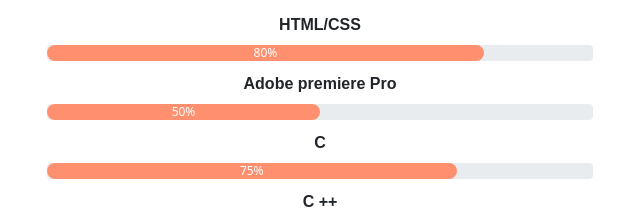
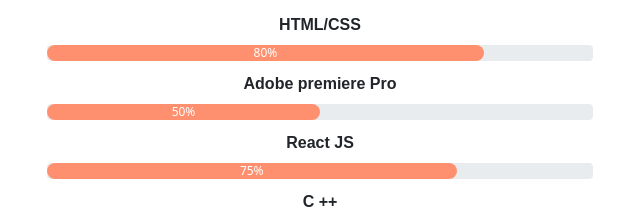
Before and after one commit to palnilava/Portfolio, a plain HTML site: page index.html in a window 1280 px wide. Shown: the part 1182-1401 px from the top of the page, 605-1245 px from the left. Drawn offline with nearby package versions, Linux system fonts and the light colour scheme; a web font is replaced by a local one.

Commit message:
Update index.html

```diff
--- a/index.html
+++ b/index.html
@@ -95,7 +95,7 @@
                          <div class="progress-bar" style="width: 50%;">50% </div>
                      </div>
 
-                     <p>C</p>
+                     <p>React JS</p>
                      <div class="progress">
                          <div class="progress-bar" style="width: 75%;">75% </div>
                      </div>
```
